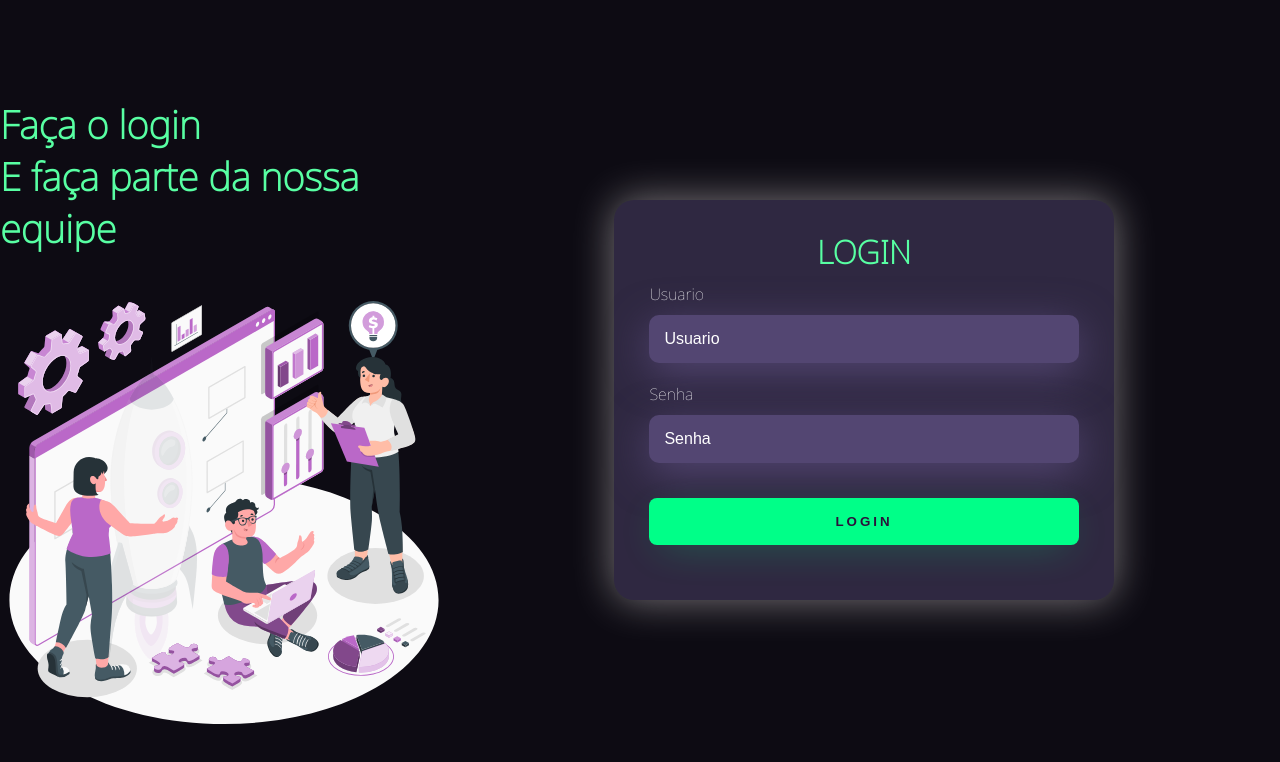
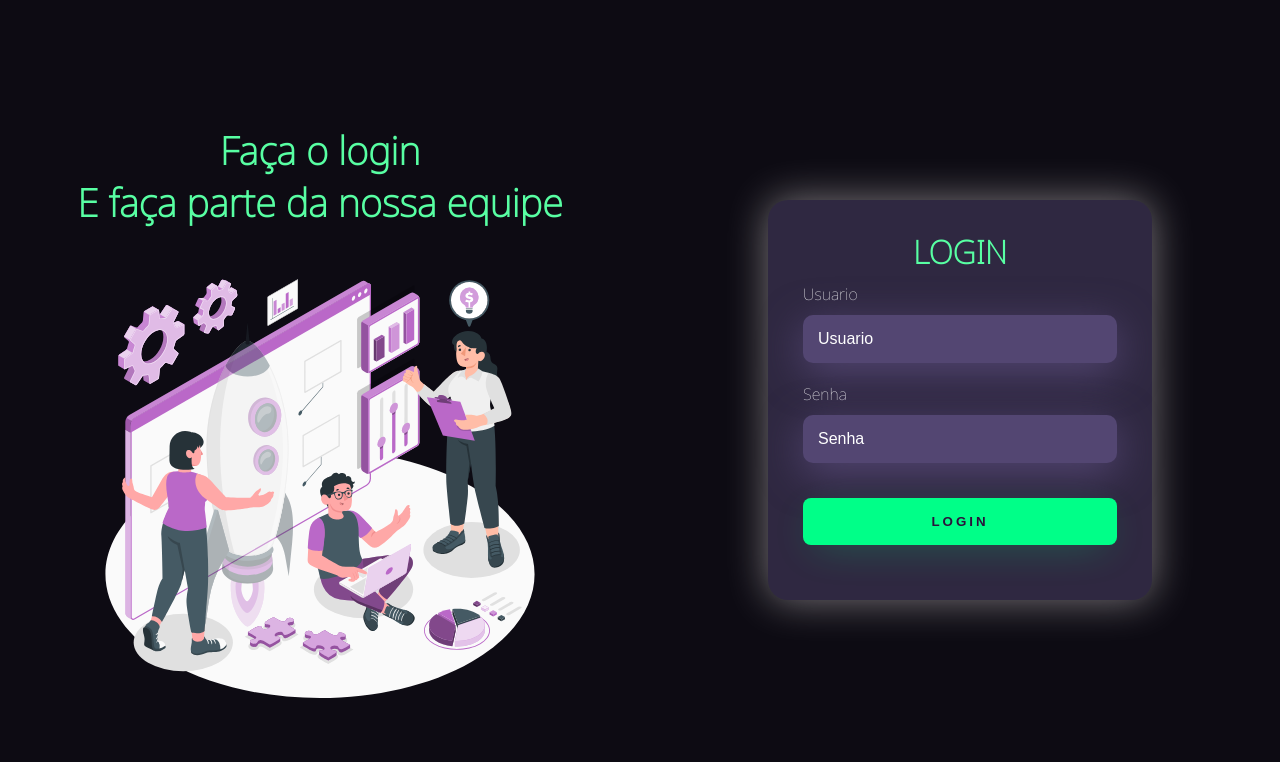
Before and after one commit to LuizVictorLemos/sitelogin, a plain HTML site: page index.html in a window 1280 px wide. Drawn offline with Linux system fonts and the light colour scheme.

Commit message:
second changes

```diff
--- a/index.html
+++ b/index.html
@@ -13,7 +13,7 @@
 
             <div class="left-login">
             <h1> Faça o login<br> E faça parte da nossa equipe</h1>
-            <img src="starting-a-business-proyect-animate.svg" class="left-login-image" alt="Astronauta animação">
+            <img src="starting-a-business-proyect-animate.svg" width="100%" class="left-login-image" alt="Astronauta animação">
             </div>
 
             <div class="right-login">
--- a/style.css
+++ b/style.css
@@ -21,7 +21,7 @@ body * {
 }
 
 .left-login {
-    width: 50vw;
+    width: 100%;
     height: 100vh;
     display: flex;
     justify-content: center;
@@ -30,6 +30,7 @@ body * {
 }
 
 .left-login > h1 {
+    text-align: center;
     color: rgb(88, 255, 163);
     font-size: 3vw;
 }
@@ -38,12 +39,14 @@ body * {
     width:35vw;
 }
 
-.right-login {width: 100vw;
+.right-login{
+    width: 100vw;
     height: 100vh;
     background: #0d0b13;
     display: flex;
     justify-content: center;
     align-items: center;
+
 }
 
 .card-login{
@@ -113,7 +116,7 @@ body * {
 
 @media only screen and (max-width: 950px){
     .card-login {
-        width: 85%;
+        width: 100%;
     }
 }
 
```
